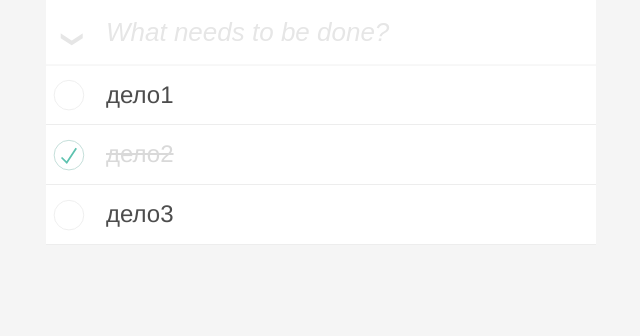
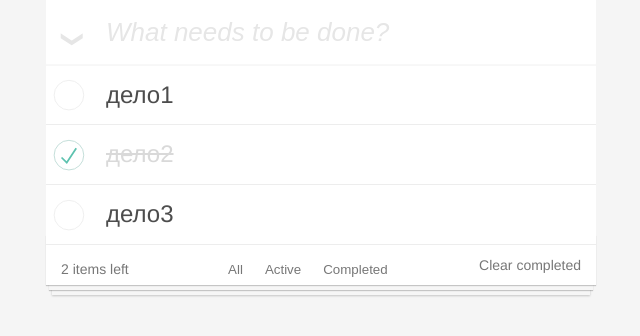
Before and after one commit to viktoriya-zubtsova/ts-react, a React (Create React App) app: page / in a window 1280 px wide. Shown: the top 336 px of the page, without its empty margins (319-959 px from the left). Built offline with nearby package versions, Linux system fonts and the light colour scheme.

Commit message:
creating a component Footer

```diff
--- a/public/index.css
+++ b/public/index.css
@@ -86,3 +86,43 @@ ol {
     color: #af5b5e;
     display: block;
 }
+.footer {
+    color: #777;
+    padding: 10px 15px;
+    height: 20px;
+    background-color: #fff;
+    position: relative;
+}
+.footer:before {
+    content: '';
+    position: absolute;
+    right: 0;
+    bottom: 0;
+    left: 0;
+    height: 50px;
+    overflow: hidden;
+    box-shadow: 0 1px 1px rgb(0 0 0 / 20%),
+                0 8px 0 -3px #f6f6f6,
+                0 9px 1px -3px rgb(0 0 0 / 20%),
+                0 16px 0 -6px #f6f6f6,
+                0 17px 2px -6px rgb(0 0 0 / 20%);
+}
+.footer__amount {
+    margin-right: 17%;
+}
+.footer__btn {
+    color: inherit;
+    margin: 3px;
+    padding: 3px 7px;
+    border: 1px solid transparent;
+    border-radius: 3px;
+    background-color: #fff;
+}
+.footer__btn_last {
+    color: inherit;
+    float: right;
+    line-height: 20px;
+}
+.footer__btn_last:hover {
+    text-decoration: underline;
+}
--- a/src/components/App.tsx
+++ b/src/components/App.tsx
@@ -1,6 +1,7 @@
 import React, { useState } from 'react';
+import InputItem from './InputItem';
 import ItemList from './ItemList';
-import InputItem from './InputItem';
+import Footer from './Footer';
 
 interface StandartItem {
   text: string;
@@ -28,6 +29,7 @@ const item3: StandartItem = {
 
 function App() {
   const [items, setItems]: any = useState([item1, item2, item3]);
+  const amount: number = (items.filter((item: StandartItem) => !item.isChecked)).length;
 
   return (
     <div className="App">
@@ -36,6 +38,9 @@ function App() {
         items={items}
         setItems={setItems}
       />
+      <Footer
+        amount={amount}
+      />
     </div>
   );
 }
--- /dev/null
+++ b/src/components/Footer.tsx
@@ -0,0 +1,20 @@
+import React, { useState } from 'react';
+
+interface Props {
+  amount: number;
+}
+
+function Footer({ amount }: Props) {
+
+  return (
+    <div className="footer">
+      <span className="footer__amount">{amount} items left</span>
+      <button className="footer__btn">All</button>
+      <button className="footer__btn">Active</button>
+      <button className="footer__btn">Completed</button>
+      <span className="footer__btn_last">Clear completed</span>
+    </div>
+  );
+}
+
+export default Footer;
```
